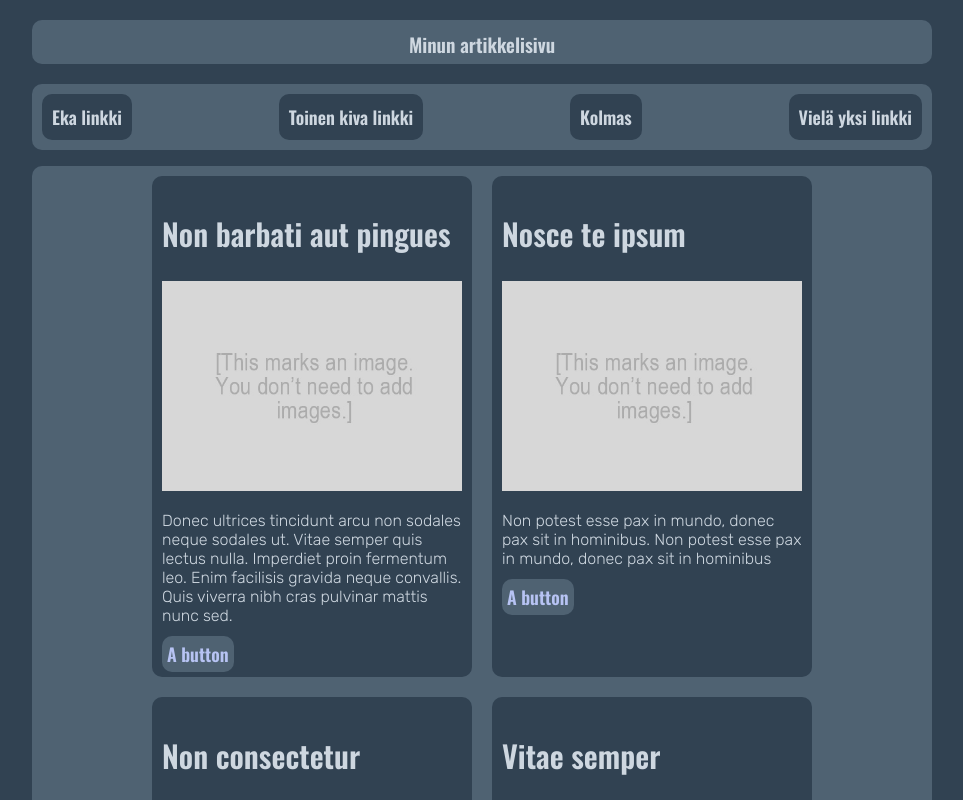
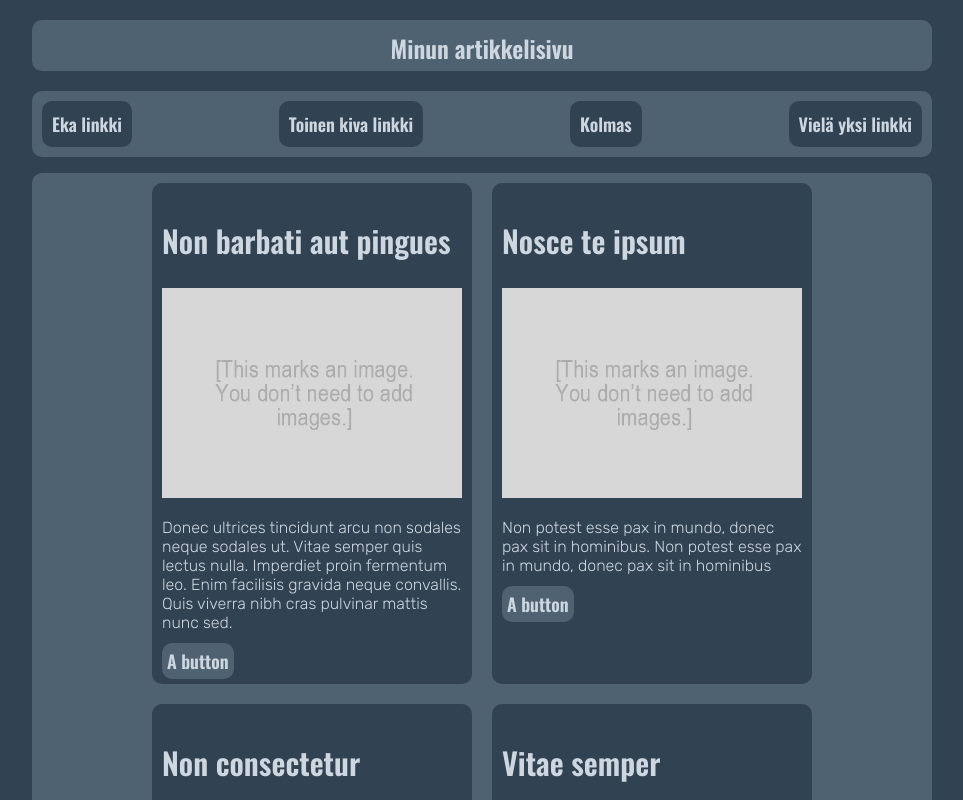
Before and after one commit to Hythei/Verkkosivujen-Kehitt-minen-GitHubRepo, a plain HTML site: page desing-tehtava-versio-2/index.html in a window 1280 px wide. Shown: the top 800 px of the page, without its empty margins (158-1121 px from the left). Drawn offline with nearby package versions, Linux system fonts and the light colour scheme.

Commit message:
Update style.css

```diff
--- a/desing-tehtava-versio-2/style.css
+++ b/desing-tehtava-versio-2/style.css
@@ -65,7 +65,7 @@ header h1 {
 	padding-bottom: 5px;
 	color: #CED7E0;
 	font-family: 'Oswald', sans-serif;
-	font-size: larger;
+	font-size: x-large;
 	background-color:#4f6272;
 	border-radius: 10px;
 
@@ -154,7 +154,7 @@ header h1 {
 	/*Tällä koodilla saat fancyn varjon :)
 		box-shadow: 0px 2px 10px rgba(0,0,0,50%);
 	*/
-	color: #b7c3f3;
+	color: #CED7E0;
 	background: #4f6272;
 	background-attachment: fixed;
 	border-radius: 10px;
```
